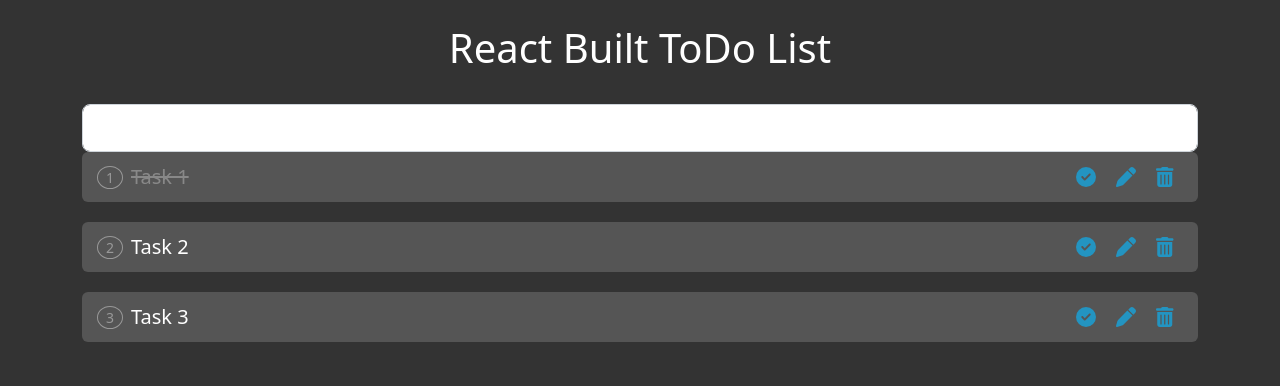
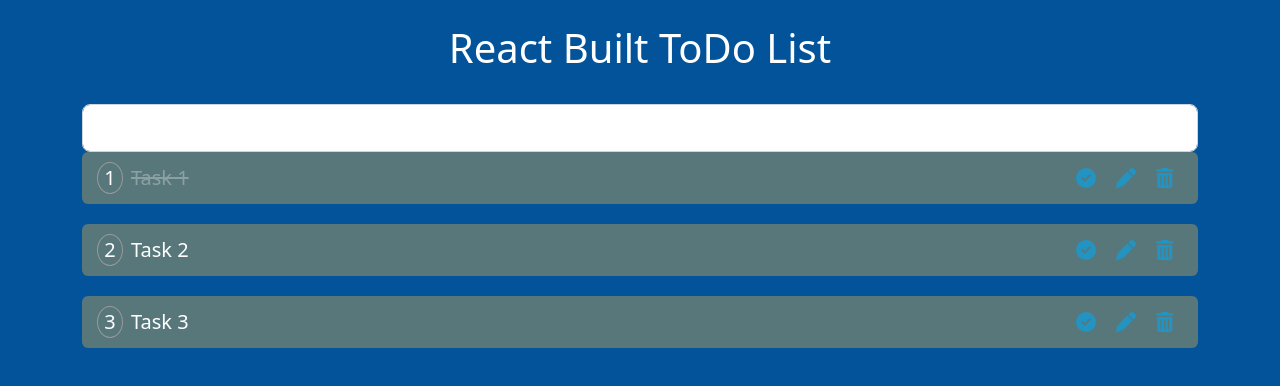
Before and after one commit to NKC27/react_todo_list, a React (Create React App) app: page / in a window 1280 px wide. Shown: the top 386 px of the page. Built offline with nearby package versions, Linux system fonts and the light colour scheme; the HTML template or start-up script is replaced by a standard one.

Commit message:
app css properties updated

```diff
--- a/src/App.css
+++ b/src/App.css
@@ -1,5 +1,5 @@
 body {
-  background-color: #333;
+  background-color: rgb(2, 83, 153);
   color: white;
 }
 
@@ -8,7 +8,7 @@ body {
 }
 
 .taskBg {
-  background-color: #555;
+  background-color: rgb(88, 119, 123);
   border-radius: 6px;
   margin-bottom: 20px;
   padding: 10px 140px 10px 15px;
@@ -23,13 +23,13 @@ body {
 }
 
 .taskNumber {
-  color: #999;
+  color: rgb(255, 255, 255);
   border: 1px solid #999;
   border-radius: 50%;
   width: 26px;
   display: flex;
   text-align: center;
-  font-size: 14px;
+  font-size: 14px bolder;
   margin-right: 8px;
   align-items: center;
   justify-content: center;
```
